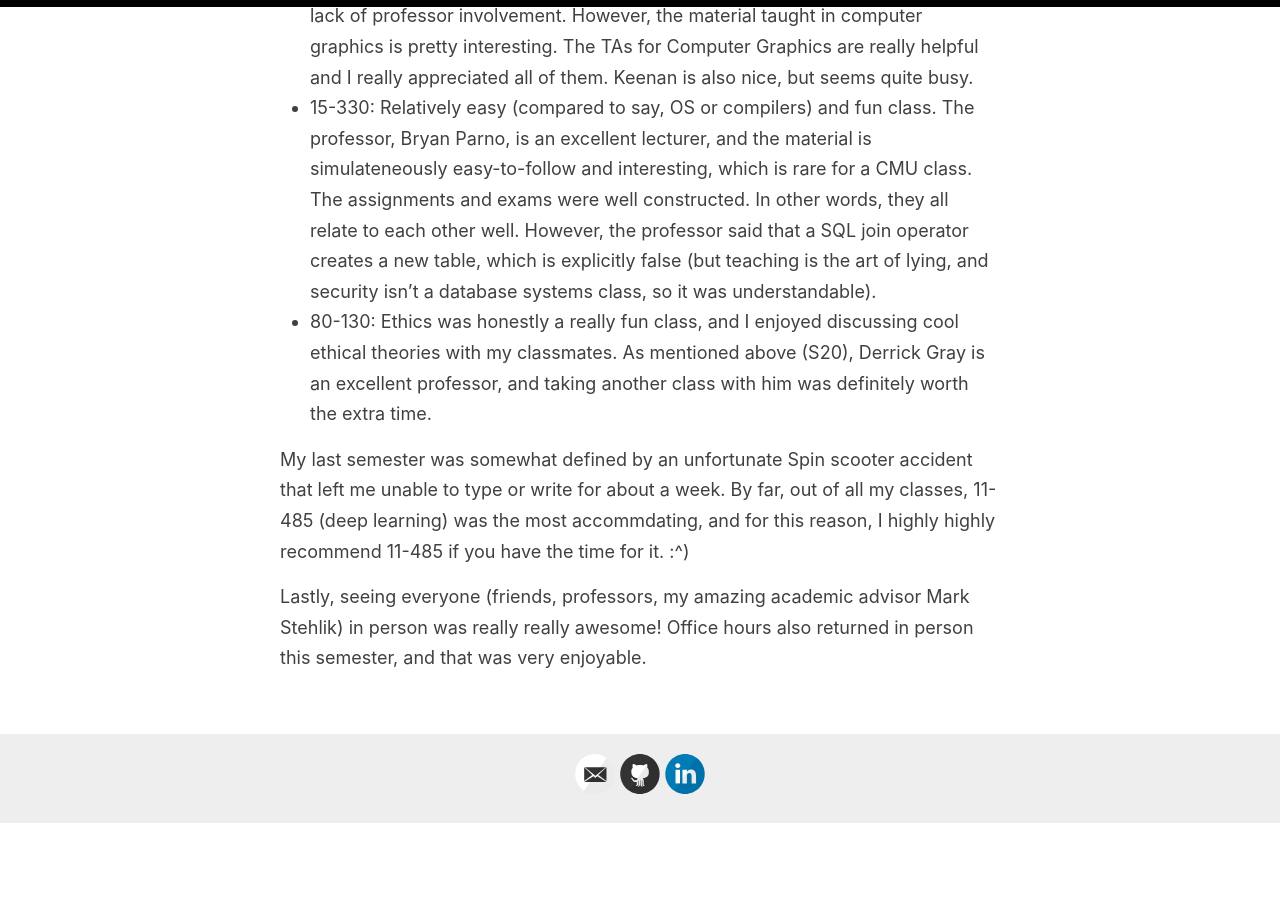
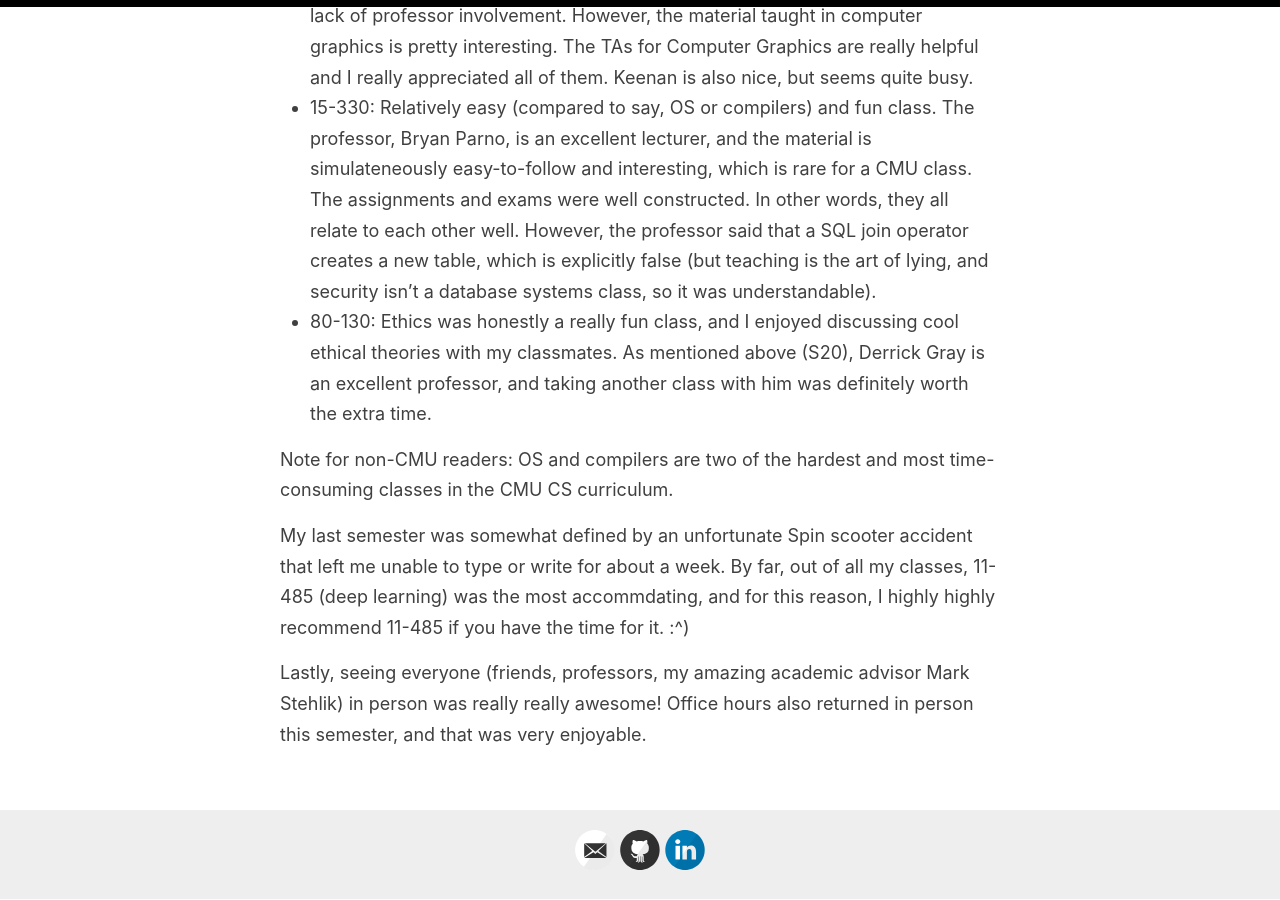
Before and after one commit to abigalekim/old_website, a Jekyll site: the page built from _pages/courses.md, in a window 1280 px wide and 900 px high, scrolled down 8664 px. Built offline with Jekyll 4.4.1, drawn with Linux system fonts in a browser that asks for light colours; before the commit the page ends 9488 px from its top, so only the background shows below that.

Commit message:
mORE TWEAKS

```diff
--- a/_pages/courses.md
+++ b/_pages/courses.md
@@ -161,6 +161,8 @@ I couldn't figure out how to organize this in paragraph format, so here's a revi
 - 15-330: Relatively easy (compared to say, OS or compilers) and fun class. The professor, Bryan Parno, is an excellent lecturer, and the material is simulateneously easy-to-follow and interesting, which is rare for a CMU class. The assignments and exams were well constructed. In other words, they all relate to each other well. However, the professor said that a SQL join operator creates a new table, which is explicitly false (but teaching is the art of lying, and security isn't a database systems class, so it was understandable).
 - 80-130: Ethics was honestly a really fun class, and I enjoyed discussing cool ethical theories with my classmates. As mentioned above (S20), Derrick Gray is an excellent professor, and taking another class with him was definitely worth the extra time.
 
+Note for non-CMU readers: OS and compilers are two of the hardest and most time-consuming classes in the CMU CS curriculum.
+
 My last semester was somewhat defined by an unfortunate Spin scooter accident that left me unable to type or write for about a week. By far, out of all my classes, 11-485 (deep learning) was the most accommdating, and for this reason, I highly highly recommend 11-485 if you have the time for it. :^)
 
 Lastly, seeing everyone (friends, professors, my amazing academic advisor Mark Stehlik) in person was really really awesome! Office hours also returned in person this semester, and that was very enjoyable.
```
